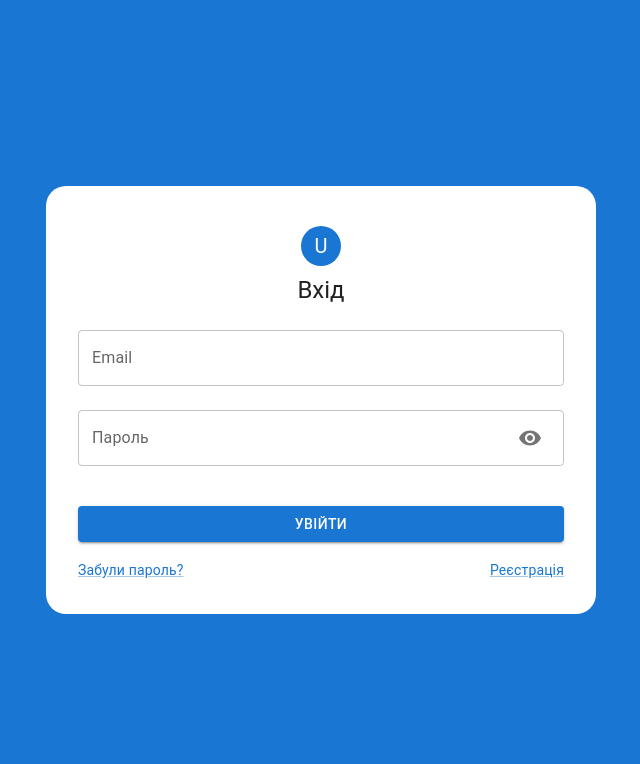
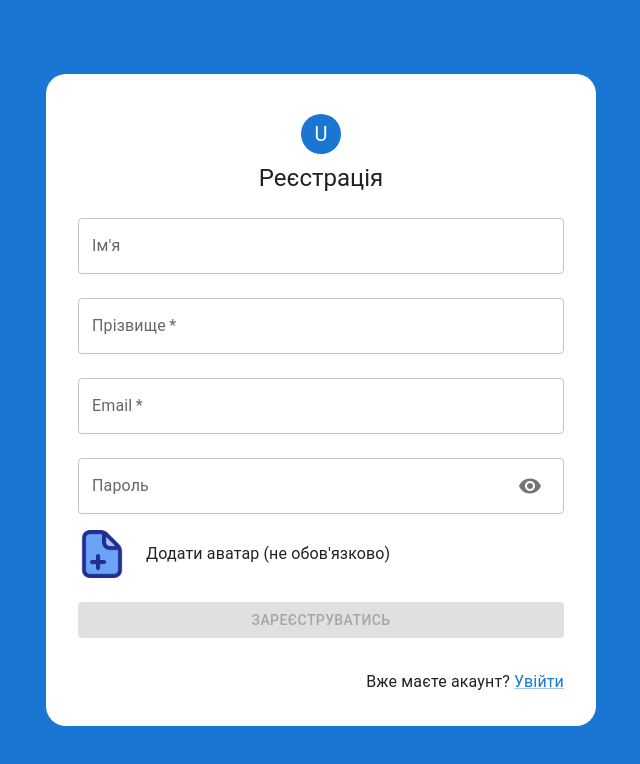
Before and after one commit to MaxPyvovarov/UniVerse, a React (Vite) app: page / in a window 1280 px wide. Shown: the top 764 px of the page, without its empty margins (319-959 px from the left). Built offline with nearby package versions, Linux system fonts and the light colour scheme.

Commit message:
register form -> avatar validation and minor improvements

```diff
--- a/src/App.jsx
+++ b/src/App.jsx
@@ -4,7 +4,7 @@ import Login from './pages/Login';
 function App() {
 	return (
 		<div>
-			<Login />
+			<Register />
 		</div>
 	);
 }
--- a/src/pages/Login.jsx
+++ b/src/pages/Login.jsx
@@ -21,7 +21,7 @@ const Login = () => {
 	const [showPassword, setShowPassword] = useState(false);
 	const {
 		register,
-		formState: {errors},
+		formState: {errors, isValid},
 		handleSubmit,
 		reset,
 	} = useForm({
@@ -134,6 +134,7 @@ const Login = () => {
 							fullWidth
 							variant='contained'
 							sx={{mt: 3, mb: 2}}
+							disabled={!isValid}
 						>
 							Увійти
 						</Button>
--- a/src/pages/Register.jsx
+++ b/src/pages/Register.jsx
@@ -10,6 +10,7 @@ import Typography from '@mui/material/Typography';
 import OutlinedInput from '@mui/material/OutlinedInput';
 import Visibility from '@mui/icons-material/Visibility';
 import VisibilityOff from '@mui/icons-material/VisibilityOff';
+import CancelIcon from '@mui/icons-material/Cancel';
 import InputAdornment from '@mui/material/InputAdornment';
 import IconButton from '@mui/material/IconButton';
 import FormControl from '@mui/material/FormControl';
@@ -23,7 +24,7 @@ const Register = () => {
 
 	const {
 		register,
-		formState: {errors},
+		formState: {errors, isValid},
 		handleSubmit,
 		reset,
 	} = useForm({
@@ -37,20 +38,29 @@ const Register = () => {
 	};
 
 	const onSubmit = data => {
-		data = {...data, avatar: document.querySelector('#avatar').files[0]};
+		data = {
+			...data,
+			avatar: document.querySelector('#avatar').files[0] || null,
+		};
 		console.log(data);
 		reset();
 		setHasPreview(false);
 	};
 
-	const previewAvatar = () => {
+	const previewAvatar = event => {
+		const file = event.target.files[0];
+		if ((file && file?.type === 'image/jpeg') || file?.type === 'image/png') {
 			const reader = new FileReader();
-		reader.readAsDataURL(document.querySelector('#avatar').files[0]);
+			reader.readAsDataURL(file);
 			setHasPreview(true);
 
 			reader.onloadend = function (event) {
 				document.querySelector('#avatar-preview').src = event.target.result;
 			};
+		} else {
+			event.target.value = null;
+			setHasPreview(false);
+		}
 	};
 
 	return (
@@ -188,21 +198,28 @@ const Register = () => {
 								</FormHelperText>
 							)}
 						</FormControl>
+						<Box
+							sx={{
+								display: 'flex',
+								alignItems: 'center',
+								gap: '10px',
+							}}
+						>
 							<input
 								style={{display: 'none'}}
 								type='file'
 								id='avatar'
 								name='avatar'
 								{...register('avatar')}
-							accept='image/*'
-							onChange={previewAvatar}
+								accept='image/png, image/jpeg'
+								onChange={event => previewAvatar(event)}
 							/>
 							<label
 								htmlFor='avatar'
 								style={{
 									display: 'flex',
 									alignItems: 'center',
-								gap: '15px',
+									gap: '20px',
 									cursor: 'pointer',
 									width: 'fit-content',
 								}}
@@ -221,21 +238,35 @@ const Register = () => {
 										: "Додати аватар (не обов'язково)"}
 								</Typography>
 							</label>
-
+							{hasPreview && (
+								<CancelIcon
+									onClick={() => {
+										setHasPreview(false);
+										document.querySelector('#avatar').value = null;
+									}}
+									sx={{
+										cursor: 'pointer',
+										fontSize: '24px',
+										color: 'primary.main',
+									}}
+								/>
+							)}
+						</Box>
 						<Button
 							type='submit'
 							fullWidth
 							variant='contained'
 							sx={{mt: 3, mb: 2}}
+							disabled={!isValid}
 						>
 							Зареєструватись
 						</Button>
-						<Grid container sx={{mt: 2}}>
+						<Grid container sx={{mt: 2, justifyContent: 'flex-end'}}>
 							<Grid item>
-								<Typography component='span' variant='body2'>
+								<Typography component='span' variant='body1'>
 									Вже маєте акаунт?{' '}
 								</Typography>
-								<Link href='#' variant='body2'>
+								<Link href='#' variant='body1'>
 									{'Увійти'}
 								</Link>
 							</Grid>
```
Also changed, not shown: public/add.png. Lines whose indentation alone changed are shown as unchanged.
